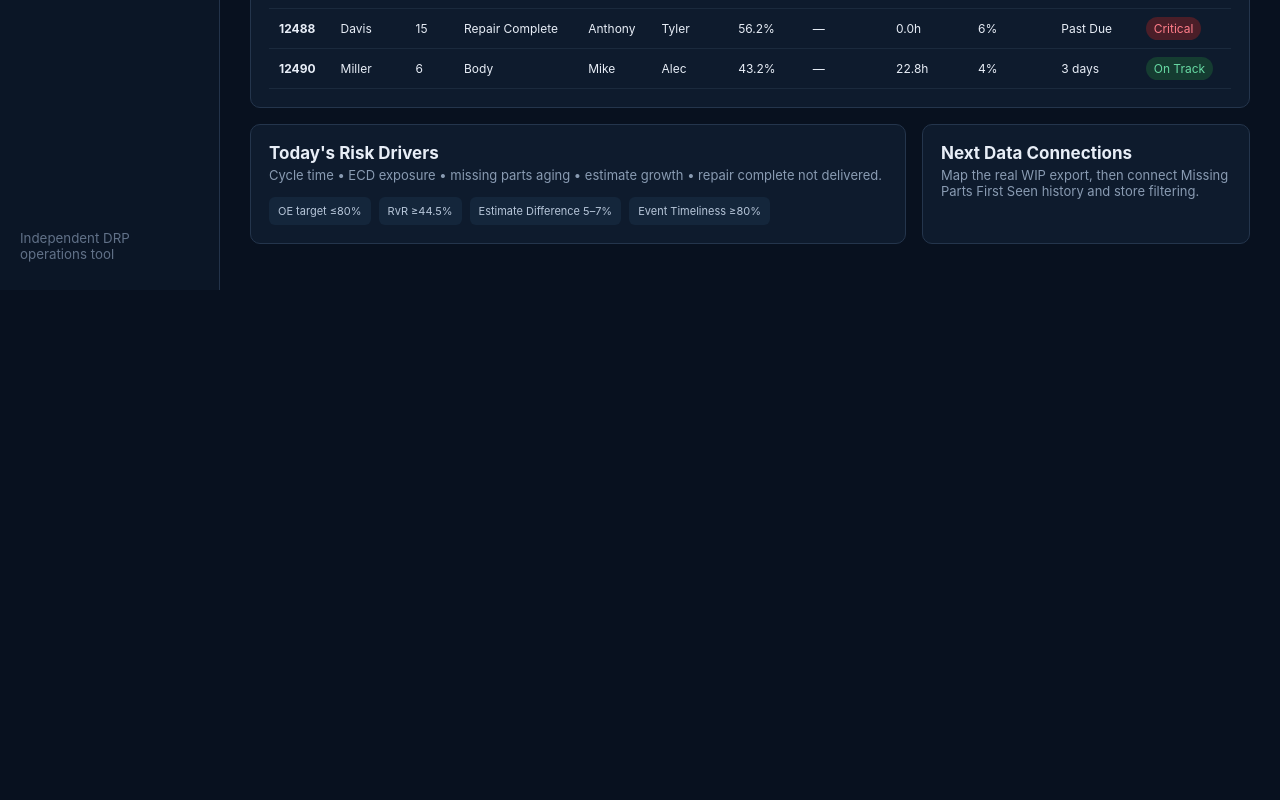
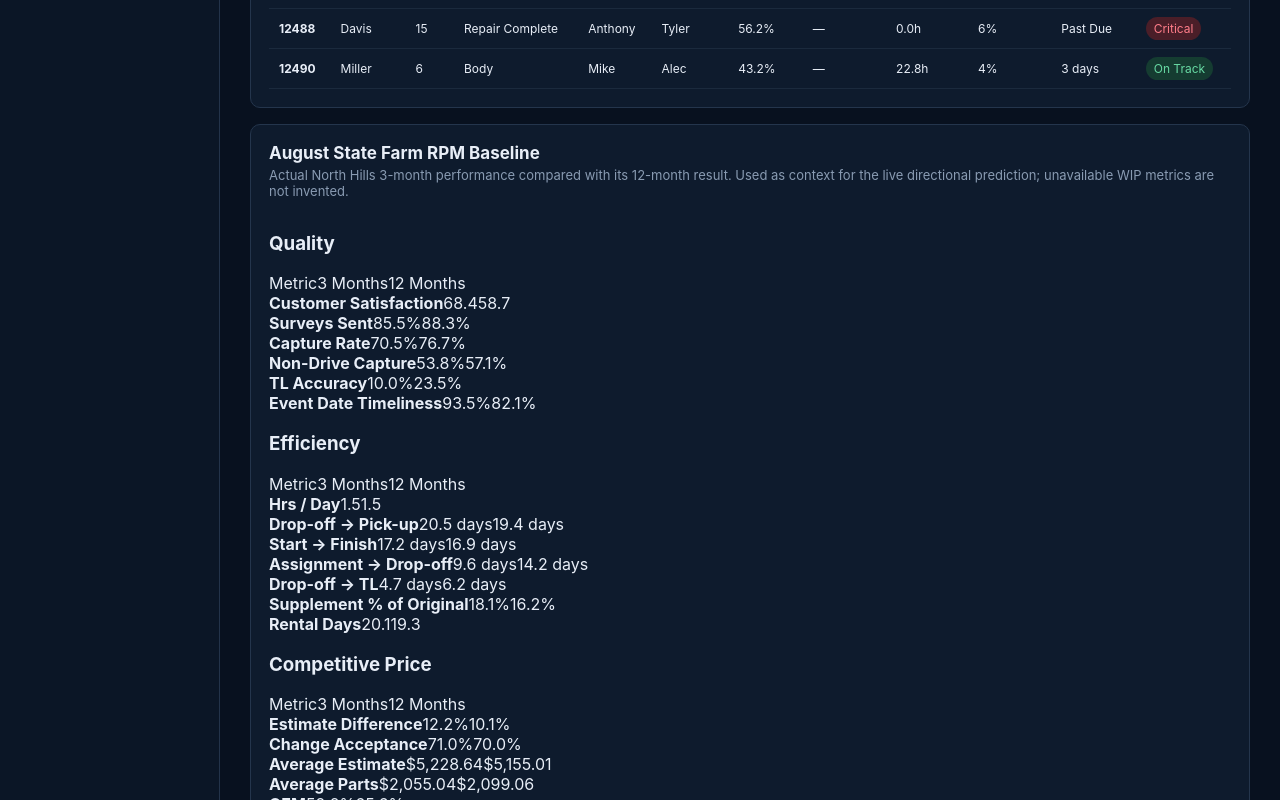
Before and after one commit to christophe19912-cmyk/drp-command-center, a React (Vite) app: page / in a window 1280 px wide. Shown: the part 800-1600 px from the top of the page. Before the commit the page ends 1090 px from the top, so only its background shows below. Built offline with nearby package versions, Linux system fonts and the light colour scheme.

Commit message:
feat: add August State Farm RPM baselines

```diff
--- a/src/App.jsx
+++ b/src/App.jsx
@@ -1,5 +1,6 @@
 import{useMemo,useState}from'react';import * as XLSX from 'xlsx';import{AlertTriangle,Car,Clock3,DollarSign,Upload,Search}from'lucide-react';
 const demo=[{ro:'12471',customer:'Johnson',insurer:'State Farm',days:11,stage:'Supplement',parts:4200,total:9100,missing:0,ecd:'Today',tech:'Anthony',estimator:'Alec',labor:18.4,growth:24},{ro:'12462',customer:'Smith',insurer:'State Farm',days:8,stage:'Waiting Parts',parts:5100,total:9600,missing:1,firstSeen:'4 days',ecd:'Tomorrow',tech:'Mike',estimator:'Christian',labor:12.1,growth:8},{ro:'12488',customer:'Davis',insurer:'State Farm',days:15,stage:'Repair Complete',parts:6800,total:12100,missing:0,ecd:'Past Due',tech:'Anthony',estimator:'Tyler',labor:0,growth:6},{ro:'12490',customer:'Miller',insurer:'State Farm',days:6,stage:'Body',parts:3200,total:7400,missing:0,ecd:'3 days',tech:'Mike',estimator:'Alec',labor:22.8,growth:4}];
+const AUGUST_RPM={quality:[['Customer Satisfaction','68.4','58.7'],['Surveys Sent','85.5%','88.3%'],['Capture Rate','70.5%','76.7%'],['Non-Drive Capture','53.8%','57.1%'],['TL Accuracy','10.0%','23.5%'],['Event Date Timeliness','93.5%','82.1%']],efficiency:[['Hrs / Day','1.5','1.5'],['Drop-off → Pick-up','20.5 days','19.4 days'],['Start → Finish','17.2 days','16.9 days'],['Assignment → Drop-off','9.6 days','14.2 days'],['Drop-off → TL','4.7 days','6.2 days'],['Supplement % of Original','18.1%','16.2%'],['Rental Days','20.1','19.3']],price:[['Estimate Difference','12.2%','10.1%'],['Change Acceptance','71.0%','70.0%'],['Average Estimate','$5,228.64','$5,155.01'],['Average Parts','$2,055.04','$2,099.06'],['OEM','52.2%','65.6%'],['Recycled','6.4%','5.6%'],['Non-OEM','25.8%','20.4%'],['Reman / Recond','15.6%','8.4%'],['Average Labor','$2,433.97','$2,321.64'],['Repair vs Replace','46.2%','42.4%'],['Paint & Materials','$379.55','$377.38']]};
 const SF_TARGETS={oe:80,rvr:44.5,estimateDiffLow:5,estimateDiffHigh:7,event:80,avgReplacement:14};
 function prediction(rows){if(!rows.length)return{label:'No live data',tone:'neutral',confidence:'Low',drivers:[]};const avgDays=rows.reduce((a,r)=>a+r.days,0)/rows.length;const old=rows.filter(r=>r.days>14).length;const missing=rows.filter(r=>r.missing>0).length;const complete=rows.filter(r=>/complete/i.test(r.stage)).length;let score=0,drivers=[];if(avgDays<=12){score+=2;drivers.push('Average days on site is favorable')}else if(avgDays>18){score-=2;drivers.push('High average days on site may detract')}if(old/rows.length>.25){score-=2;drivers.push('Too many State Farm ROs are over 14 days')}if(missing/rows.length>.2){score-=1;drivers.push('Missing-parts exposure may extend cycle time')}if(complete>0){score+=1;drivers.push('Completed repairs create near-term delivery opportunity')}const label=score>=2?'Likely Improve':score<=-2?'Likely Detract':'Mixed / Hold';return{label,tone:score>=2?'good':score<=-2?'bad':'warn',confidence:'Directional',drivers,avgDays:avgDays.toFixed(1)}}
 function risk(r){let n=0;if(r.days>14)n+=3;else if(r.days>10)n+=2;if(r.ecd==='Past Due'||r.ecd==='Today')n+=3;else if(r.ecd==='Tomorrow')n+=2;if(r.missing&&r.firstSeen)n+=3;if(r.growth>10)n+=2;if(r.stage==='Repair Complete'&&r.ecd==='Past Due')n+=2;return n>=6?'Critical':n>=3?'At Risk':'On Track'}
@@ -9,5 +10,6 @@
 <section className={'prediction '+pred.tone}><div><small>PROJECTED DRP DIRECTION</small><strong>{pred.label}</strong><span>{pred.confidence} prediction from live WIP</span></div><div><b>Why</b>{pred.drivers.slice(0,3).map((d,i)=><span key={i}>• {d}</span>)}</div><div><b>State Farm measures not yet available from WIP</b><span>OE price % • RvR % • Estimate Difference • Event Timeliness • CSI</span><em>These are excluded rather than estimated.</em></div></section><section className="cards"><Card icon={<Car/>} label="ACTIVE SF ROs" value={sf.length}/><Card icon={<DollarSign/>} label="ACTIVE SF WIP" value={'$'+wip.toLocaleString()}/><Card icon={<AlertTriangle/>} label="CRITICAL" value={critical} hot/><Card icon={<Clock3/>} label="AT RISK" value={atRisk}/><Card label="PARTS % OF WIP" value={(parts/wip*100).toFixed(1)+'%'}/></section>
 <section className="panel"><div className="panelHead"><div><h2>Needs Action Today</h2><p>Prioritized from live RO risk—not historical scorecard results.</p></div><div className="search"><Search size={16}/><input placeholder="Search RO, tech, estimator..." value={q} onChange={e=>setQ(e.target.value)}/></div></div><div className="alerts">{sf.filter(r=>risk(r)!=='On Track').map(r=><div className={'alert '+risk(r).replace(' ','').toLowerCase()} key={r.ro}><b>RO {r.ro} • {risk(r).toUpperCase()}</b><span>{r.days} days on site • {r.stage} • ECD {r.ecd}{r.missing?' • missing part '+r.firstSeen:''}</span><em>{r.missing?'ACTION: Parts ETA/source':r.growth>10?'ACTION: Estimate review':'ACTION: Validate ECD / closeout'}</em></div>)}</div></section>
 <section className="panel"><div className="panelHead"><div><h2>Active State Farm Repairs</h2><p>Daily WIP scrub with operational risk scoring.</p></div></div><div className="tableWrap"><table><thead><tr><th>RO</th><th>Customer</th><th>Days</th><th>Stage</th><th>Tech</th><th>Estimator</th><th>Parts / RO</th><th>Missing</th><th>Labor Rem.</th><th>Est. Growth</th><th>ECD</th><th>Risk</th></tr></thead><tbody>{shown.map(r=><tr key={r.ro}><td><b>{r.ro}</b></td><td>{r.customer}</td><td>{r.days}</td><td>{r.stage}</td><td>{r.tech}</td><td>{r.estimator}</td><td>{(r.parts/r.total*100).toFixed(1)}%</td><td>{r.missing?r.missing+' • '+r.firstSeen:'—'}</td><td>{r.labor.toFixed(1)}h</td><td>{r.growth}%</td><td>{r.ecd}</td><td><span className={'pill '+risk(r).replace(' ','').toLowerCase()}>{risk(r)}</span></td></tr>)}</tbody></table></div></section>
-<section className="bottom"><div className="panel"><h2>Today's Risk Drivers</h2><p>Cycle time • ECD exposure • missing parts aging • estimate growth • repair complete not delivered.</p><div className="targets"><span>OE target ≤80%</span><span>RvR ≥44.5%</span><span>Estimate Difference 5–7%</span><span>Event Timeliness ≥80%</span></div></div><div className="panel"><h2>Next Data Connections</h2><p>Map the real WIP export, then connect Missing Parts First Seen history and store filtering.</p></div></section></main></div>}
+<section className="panel"><div className="panelHead"><div><h2>August State Farm RPM Baseline</h2><p>Actual North Hills 3-month performance compared with its 12-month result. Used as context for the live directional prediction; unavailable WIP metrics are not invented.</p></div></div><div className="rpmGrid"><Rpm title="Quality" rows={AUGUST_RPM.quality}/><Rpm title="Efficiency" rows={AUGUST_RPM.efficiency}/><Rpm title="Competitive Price" rows={AUGUST_RPM.price}/></div></section><section className="bottom"><div className="panel"><h2>Today's Risk Drivers</h2><p>Cycle time • ECD exposure • missing parts aging • estimate growth • repair complete not delivered.</p><div className="targets"><span>OE target ≤80%</span><span>RvR ≥44.5%</span><span>Estimate Difference 5–7%</span><span>Event Timeliness ≥80%</span></div></div><div className="panel"><h2>Next Data Connections</h2><p>Map the real WIP export, then connect Missing Parts First Seen history and store filtering.</p></div></section></main></div>}
+function Rpm({title,rows}){return <div className="rpm"><h3>{title}</h3><div className="rpmHead"><span>Metric</span><span>3 Months</span><span>12 Months</span></div>{rows.map((r,i)=><div className="rpmRow" key={i}><b>{r[0]}</b><span>{r[1]}</span><span>{r[2]}</span></div>)}</div>}
 function Card(p){return <div className={'card '+(p.hot?'hot':'')}><div>{p.icon}</div><small>{p.label}</small><strong>{p.value}</strong></div>}
```
